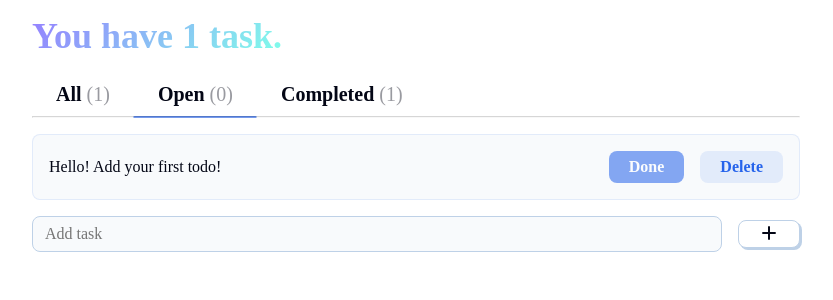
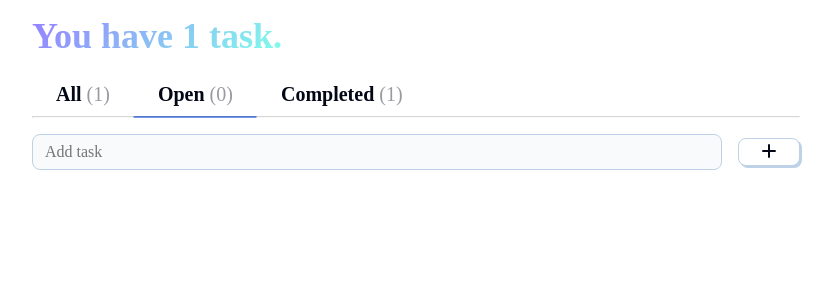
Before and after one commit to martinflischman/todo-app, a React (Vite) app: page / in a window 1280 px wide. Shown: the top 300 px of the page, without its empty margins (224-1057 px from the left). Built offline with nearby package versions, Linux system fonts and the light colour scheme; a web font is replaced by a local one.

Commit message:
fix: connect selected tab state to todo list filtering
- use selectedTab prop in TodoList to determine which todos to show
- pass selectedTab from App into TodoList

```diff
--- a/src/App.jsx
+++ b/src/App.jsx
@@ -36,7 +36,7 @@ function App() {
         setSelectedTab={setSelectedTab}
         todos={todos}
       />
-      <TodoList todos={todos} />
+      <TodoList selectedTab={selectedTab} todos={todos} />
       <TodoInput handleAddTodo={handleAddTodo} />
     </>
   );
--- a/src/components/Tabs.jsx
+++ b/src/components/Tabs.jsx
@@ -15,6 +15,9 @@ export function Tabs(props) {
 
         return (
           <button
+            onClick={() => {
+              setSelectedTab(tab);
+            }}
             key={tabIndex}
             className={
               "tab-button " + (tab === selectedTab ? " tab-selected" : "")
--- a/src/components/TodoList.jsx
+++ b/src/components/TodoList.jsx
@@ -1,13 +1,12 @@
 import { TodoCard } from "./TodoCard";
 
 export function TodoList(props) {
-  const { todos } = props;
+  const { todos, selectedTab } = props;
 
-  const tab = "All";
   const filterTodosList =
-    tab === "All"
+    selectedTab === "All"
       ? todos
-      : tab === "Completed"
+      : selectedTab === "Completed"
         ? todos.filter((val) => val.complete)
         : todos.filter((val) => !val.complete);
 
```
